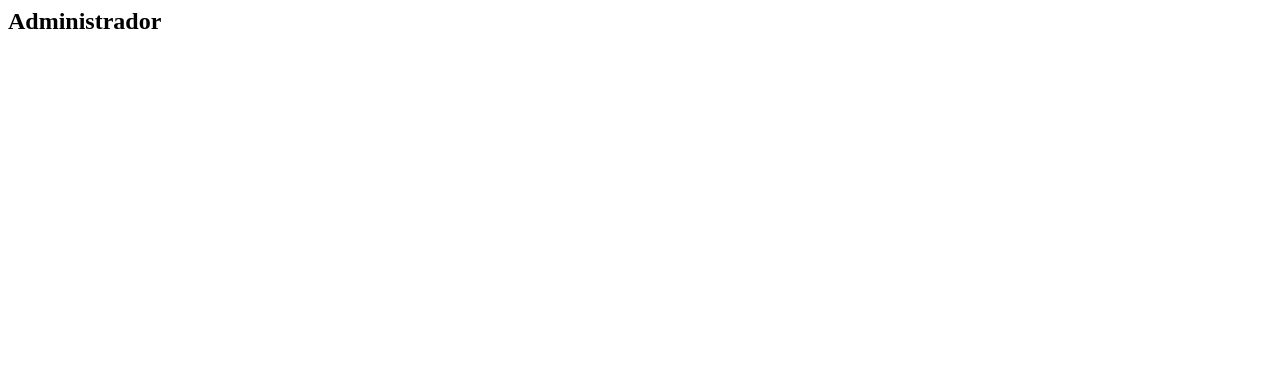
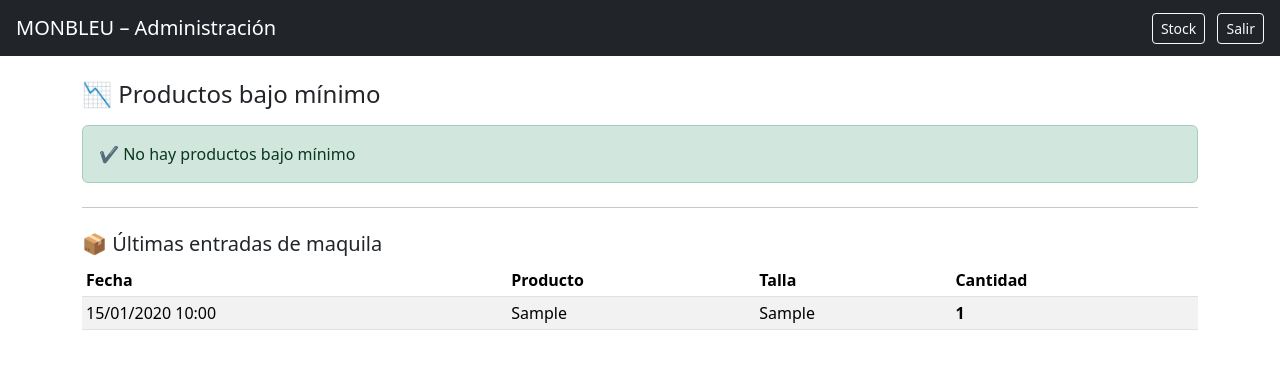
Before and after one commit to AnglAjc/STOCKMONBLEU, a Flask app: page /admin in a window 1280 px wide. Before the commit the part shown is almost empty. Shown: the top 369 px of the page. Run offline with Flask 3, Linux system fonts and the light colour scheme; the visitor is signed in with stand-in values (Sample User, id 1); tables that the repository leaves empty hold one stand-in row (values such as "Sample post").

Commit message:
Update admin.html

```diff
--- a/templates/admin.html
+++ b/templates/admin.html
@@ -1,9 +1,99 @@
-<h2>Administrador</h2>
-{% for i in data %}
-<form method="post">
-<input type="hidden" name="id" value="{{ i.id }}">
-{{ i.producto }} {{ i.talla }}
-<input name="nueva" value="{{ i.nueva_orden_compra }}">
-<button>Actualizar</button>
-</form>
-{% endfor %}
+<!DOCTYPE html>
+<html lang="es">
+<head>
+    <meta charset="UTF-8">
+    <title>Administrador</title>
+    <link href="https://cdn.jsdelivr.net/npm/bootstrap@5.3.2/dist/css/bootstrap.min.css" rel="stylesheet">
+</head>
+<body>
+
+<nav class="navbar navbar-dark bg-dark px-3">
+    <span class="navbar-brand">MONBLEU – Administración</span>
+    <div>
+        <a href="/" class="btn btn-outline-light btn-sm me-2">Stock</a>
+        <a href="/logout" class="btn btn-outline-light btn-sm">Salir</a>
+    </div>
+</nav>
+
+<div class="container mt-4">
+
+    <h4 class="mb-3">📉 Productos bajo mínimo</h4>
+
+    {% if data %}
+    <form method="post">
+
+        <table class="table table-bordered table-sm align-middle">
+            <thead class="table-dark text-center">
+                <tr>
+                    <th>Producto</th>
+                    <th>Talla</th>
+                    <th>Stock</th>
+                    <th>Mínimo</th>
+                    <th>Orden de compra</th>
+                </tr>
+            </thead>
+            <tbody>
+                {% for i in data %}
+                <tr class="text-center">
+                    <td class="text-start">{{ i.producto }}</td>
+                    <td>{{ i.talla }}</td>
+                    <td class="fw-bold text-danger">{{ i.stock }}</td>
+                    <td>{{ i.minimos }}</td>
+                    <td>
+                        <input
+                            type="number"
+                            class="form-control form-control-sm text-center"
+                            name="orden_{{ i.id }}"
+                            value="{{ i.orden_compra }}"
+                            min="0"
+                        >
+                    </td>
+                </tr>
+                {% endfor %}
+            </tbody>
+        </table>
+
+        <button class="btn btn-primary">
+            💾 Actualizar órdenes
+        </button>
+    </form>
+
+    {% else %}
+        <div class="alert alert-success">
+            ✔ No hay productos bajo mínimo
+        </div>
+    {% endif %}
+
+    <hr class="my-4">
+
+    <h5>📦 Últimas entradas de maquila</h5>
+
+    {% if entradas %}
+    <table class="table table-sm table-striped">
+        <thead>
+            <tr>
+                <th>Fecha</th>
+                <th>Producto</th>
+                <th>Talla</th>
+                <th>Cantidad</th>
+            </tr>
+        </thead>
+        <tbody>
+            {% for e in entradas %}
+            <tr>
+                <td>{{ e.fecha.strftime('%d/%m/%Y %H:%M') }}</td>
+                <td>{{ e.producto }}</td>
+                <td>{{ e.talla }}</td>
+                <td class="fw-bold">{{ e.cantidad }}</td>
+            </tr>
+            {% endfor %}
+        </tbody>
+    </table>
+    {% else %}
+        <p class="text-muted">No hay entradas registradas.</p>
+    {% endif %}
+
+</div>
+
+</body>
+</html>
```
